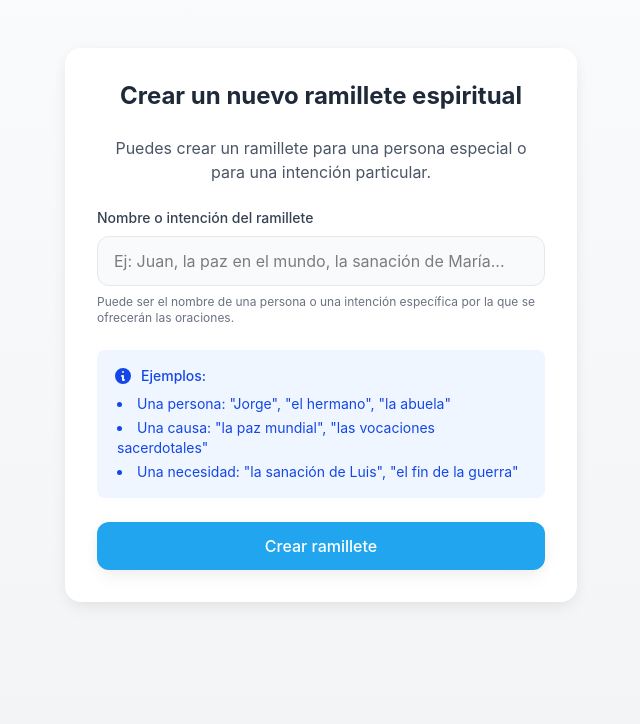
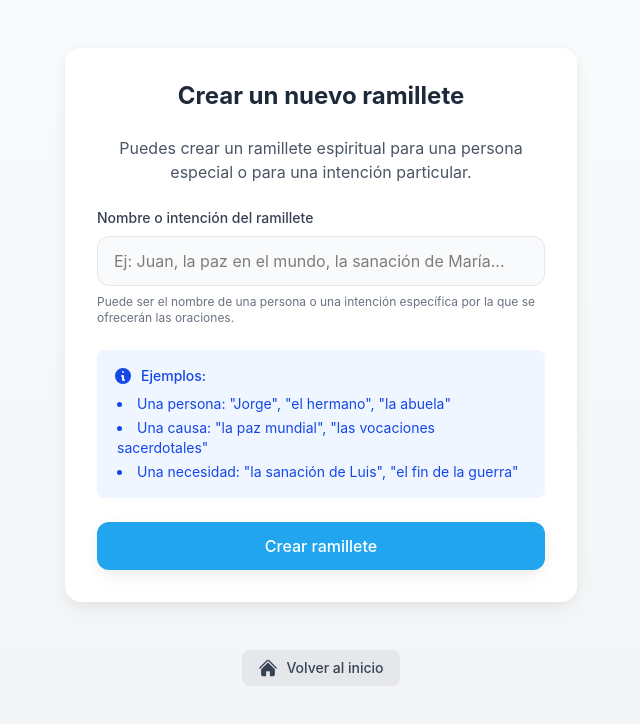
Before and after one commit to zejiran/spiritual-bouquet-tracker, a React (Vite) app in the folder web/: page /create in a window 1280 px wide. Shown: the top 724 px of the page, without its empty margins (319-959 px from the left). Built offline with nearby package versions, Linux system fonts and the light colour scheme; no server answers.

Commit message:
Create global footer with go home button

```diff
--- a/web/src/App.tsx
+++ b/web/src/App.tsx
@@ -2,6 +2,7 @@ import { Toaster } from 'react-hot-toast';
 import { BrowserRouter, Route, Routes } from 'react-router-dom';
 import { AddOffering } from './components/AddOffering';
 import { CreateRecipient } from './components/CreateRecipient';
+import { Footer } from './components/Footer';
 import { Home } from './components/Home';
 import { NotFound } from './components/NotFound';
 import { ViewRamillete } from './components/ViewRamillete';
@@ -23,6 +24,8 @@ const App: React.FC = () => {
 
                 <Route path="*" element={<NotFound />} />
               </Routes>
+
+              <Footer />
             </div>
           </div>
         </main>
--- a/web/src/components/CreateRecipient.tsx
+++ b/web/src/components/CreateRecipient.tsx
@@ -58,11 +58,11 @@ export const CreateRecipient: React.FC = () => {
         {!createdRecipientId ? (
           <>
             <h2 className="text-2xl font-bold mb-6 text-center text-gray-800">
-              Crear un nuevo ramillete espiritual
+              Crear un nuevo ramillete
             </h2>
             <p className="text-gray-600 mb-6 text-center">
-              Puedes crear un ramillete para una persona especial o para una
-              intención particular.
+              Puedes crear un ramillete espiritual para una persona especial o
+              para una intención particular.
             </p>
 
             <form onSubmit={handleSubmit} className="space-y-6">
--- /dev/null
+++ b/web/src/components/Footer.tsx
@@ -0,0 +1,38 @@
+import { motion } from 'framer-motion';
+import { useLocation, useNavigate } from 'react-router-dom';
+
+export const Footer: React.FC = () => {
+  const navigate = useNavigate();
+  const location = useLocation();
+
+  if (location.pathname === '/') {
+    return null;
+  }
+
+  return (
+    <motion.div
+      initial={{ opacity: 0, y: 20 }}
+      animate={{ opacity: 1, y: 0 }}
+      transition={{ delay: 0.5 }}
+      className="mt-12 pb-8 flex justify-center"
+    >
+      <motion.button
+        whileHover={{ scale: 1.05 }}
+        whileTap={{ scale: 0.95 }}
+        onClick={() => navigate('/')}
+        className="flex items-center gap-2 px-4 py-2 rounded-lg bg-gray-200 hover:bg-gray-300 text-gray-700 transition-colors text-sm font-medium"
+      >
+        <svg
+          xmlns="http://www.w3.org/2000/svg"
+          viewBox="0 0 24 24"
+          fill="currentColor"
+          className="w-5 h-5"
+        >
+          <path d="M11.47 3.84a.75.75 0 011.06 0l8.69 8.69a.75.75 0 101.06-1.06l-8.689-8.69a2.25 2.25 0 00-3.182 0l-8.69 8.69a.75.75 0 001.061 1.06l8.69-8.69z" />
+          <path d="M12 5.432l8.159 8.159c.03.03.06.058.091.086v6.198c0 1.035-.84 1.875-1.875 1.875H15a.75.75 0 01-.75-.75v-4.5a.75.75 0 00-.75-.75h-3a.75.75 0 00-.75.75V21a.75.75 0 01-.75.75H5.625a1.875 1.875 0 01-1.875-1.875v-6.198a2.29 2.29 0 00.091-.086L12 5.43z" />
+        </svg>
+        Volver al inicio
+      </motion.button>
+    </motion.div>
+  );
+};
```
Also changed, not shown: 1 other file (tests, documents, lock files or other folders).
